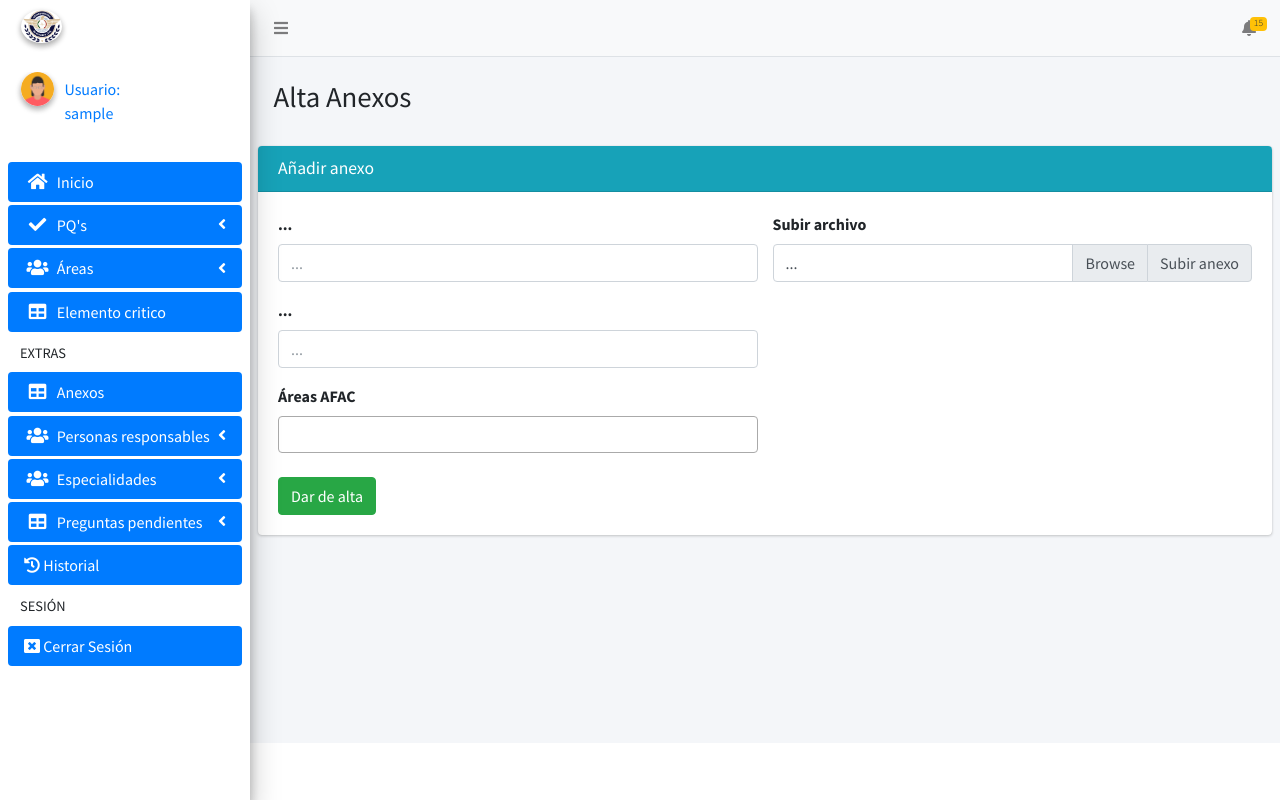
After one commit to Karina-Jannette/auditoriasUSOAP, a PHP site: page /admin/registrar_anexo.php in a window 1280 px wide. The commit adds this page. Run offline with PHP 8.4, Linux system fonts and the light colour scheme; the visitor is signed in with stand-in values (Sample User, id 1); data that the repository does not hold is empty; some libraries are stand-ins or nearby versions.

Commit message:
Alta anexos

```diff
--- /dev/null
+++ b/admin/registrar_anexo.php
@@ -0,0 +1,135 @@
+<?php
+
+    session_start();
+    require_once "../conexion.php";
+
+    $resultado = $conexion->query("SELECT * from anexos")or die ($conexion->error);
+?>
+
+<!DOCTYPE html>
+<html lang="en">
+
+<head>
+    <meta charset="UTF-8">
+    <meta http-equiv="X-UA-Compatible" content="IE=edge">
+    <meta name="viewport" content="width=device-width, initial-scale=1.0">
+    <title>Alta Anexos</title>
+    <link rel="shortcut icon" href="../images/afac_logo.png">
+
+    <!-- Google Font: Source Sans Pro -->
+    <link rel="stylesheet"
+        href="https://fonts.googleapis.com/css?family=Source+Sans+Pro:300,400,400i,700&display=fallback">
+    <!-- Font Awesome -->
+    <link rel="stylesheet" href="./layouts/fontawesome-free/css/all.min.css">
+    <link rel="stylesheet" href="https://cdnjs.cloudflare.com/ajax/libs/font-awesome/5.11.2/css/all.css">
+    <!-- Ionicons -->
+    <link rel="stylesheet" href="https://code.ionicframework.com/ionicons/2.0.1/css/ionicons.min.css">
+    <!-- Theme style -->
+    <link rel="stylesheet" href="./layouts/css/adminlte.min.css">
+    <!--Tabla-->
+    <link rel="stylesheet" href="../plugins/datatables-bs4/css/dataTables.bootstrap4.min.css">
+    <link rel="stylesheet" href="../plugins/datatables-responsive/css/responsive.bootstrap4.min.css">
+    <link rel="stylesheet" href="./layouts/css/to_do.css">
+    <link href="https://cdn.jsdelivr.net/npm/select2@4.1.0-rc.0/dist/css/select2.min.css" rel="stylesheet" />
+    <link href="https://cdnjs.cloudflare.com/ajax/libs/sweetalert/1.1.3/sweetalert.min.css" rel="stylesheet" />
+</head>
+
+<body class="hold-transition sidebar-mini layout-fixed">
+
+    <div class="wrapper">
+        <?php include "./layouts/header.php";?>
+
+        <div class="content-wrapper">
+            <div class="content-header">
+                <div class="container-fluid">
+                    <div class="row mb-2">
+                        <div class="col-sm-6">
+                            <h1 class="m-2">Alta Anexos</h1>
+                        </div><!-- /.col -->
+                    </div><!-- /.row -->
+                </div><!-- /.container-fluid -->
+            </div>
+
+            <section class="content">
+                <div>
+                    <!-- general form elements -->
+                    <div class="card card-info">
+                        <div class="card-header">
+                            <h3 class="card-title">Añadir anexo</h3>
+                        </div>
+                        <!-- /.card-header -->
+
+                        <form role="form">
+                            <div class="card-body">
+                                <div class="row">
+                                    <div class="col-sm-6">
+                                        <!-- text input -->
+                                        <div class="form-group">
+                                            <label for="...">...</label>
+                                            <input type="..." class="form-control" id="..." placeholder="...">
+                                        </div>
+                                        <div class="form-group">
+                                            <label for="...">...</label>
+                                            <input type="..." class="form-control" id="..." placeholder="...">
+                                        </div>
+                                        <div>
+                                            <label for="">Áreas AFAC</label>
+                                            <select class="js-example-basic-multiple" name="area_afac[]" id="area_afac"
+                                                multiple="multiple" style="width: 100%" required>
+                                                <!--Se le pone plugin para selección multiple-->
+                                                <?php
+                                                    $res= $conexion->query("select * from  areas_afac");
+                                                    while($fila=mysqli_fetch_array($res)){
+                                                        echo '<option value="'.$fila['area'].'">'.$fila['area'].'</option>';
+                                                    }
+                                                ?>
+                                            </select>
+                                        </div>
+                                        <br>
+                                        <!--Button alta-->
+                                        <div class="footer">
+                                            <button type="submit" class="btn btn-success">Dar de alta</button>
+                                        </div>
+                                    </div>
+                                    <div class="col-sm-6">
+                                        <div class="form-group">
+                                            <label for="exampleInputFile">Subir archivo</label>
+                                            <div class="input-group">
+                                                <div class="custom-file">
+                                                    <input type="file" class="custom-file-input" id="exampleInputFile">
+                                                    <label class="custom-file-label" for="exampleInputFile">...</label>
+                                                </div>
+                                                <div class="input-group-append">
+                                                    <span class="input-group-text" id="">Subir anexo</span>
+                                                </div>
+                                            </div>
+                                        </div>
+                                    </div>
+                                </div>
+                            </div>
+                        </form>
+                    </div>
+                    <!-- /.card -->
+                </div>
+            </section>
+        </div>
+    </div>
+
+    <!-- jQuery -->
+    <script src="./layouts/jquery/jquery.min.js"></script>
+    <!-- jQuery UI 1.11.4 -->
+    <script src="./layouts/jquery-ui/jquery-ui.min.js"></script>
+    <!-- Resolve conflict in jQuery UI tooltip with Bootstrap tooltip -->
+    <!-- Bootstrap 4 -->
+    <script src="./layouts/bootstrap/js/bootstrap.bundle.min.js"></script>
+    <script src="https://cdn.datatables.net/1.12.1/js/jquery.dataTables.min.js"></script>
+    <script src="https://cdn.datatables.net/1.12.1/js/dataTables.bootstrap4.min.js"></script>
+    <!--Scripts para ingresar datos y listado To do-->
+    <script src="../js/anexos.js"></script>
+    <script src="https://cdn.jsdelivr.net/npm/select2@4.1.0-rc.0/dist/js/select2.min.js"></script>
+    <script src="https://cdnjs.cloudflare.com/ajax/libs/sweetalert/2.1.0/sweetalert.min.js"></script>
+    <script>multiselect();</script>
+
+</body>
+
+</html>
```
Also changed, not shown: admin/anexos.php (+13 -7 lines).
